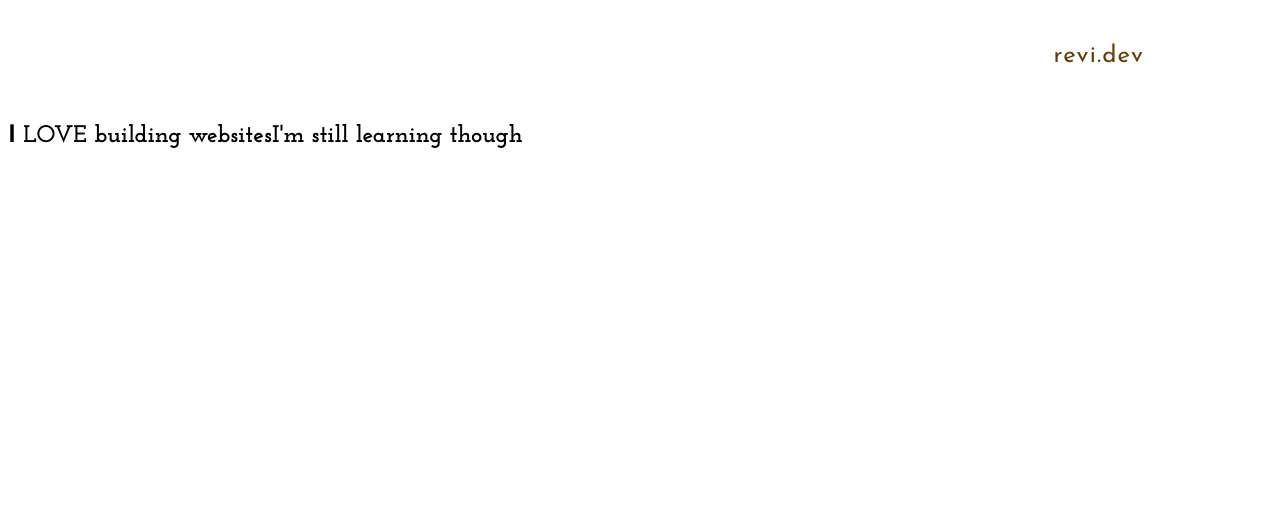
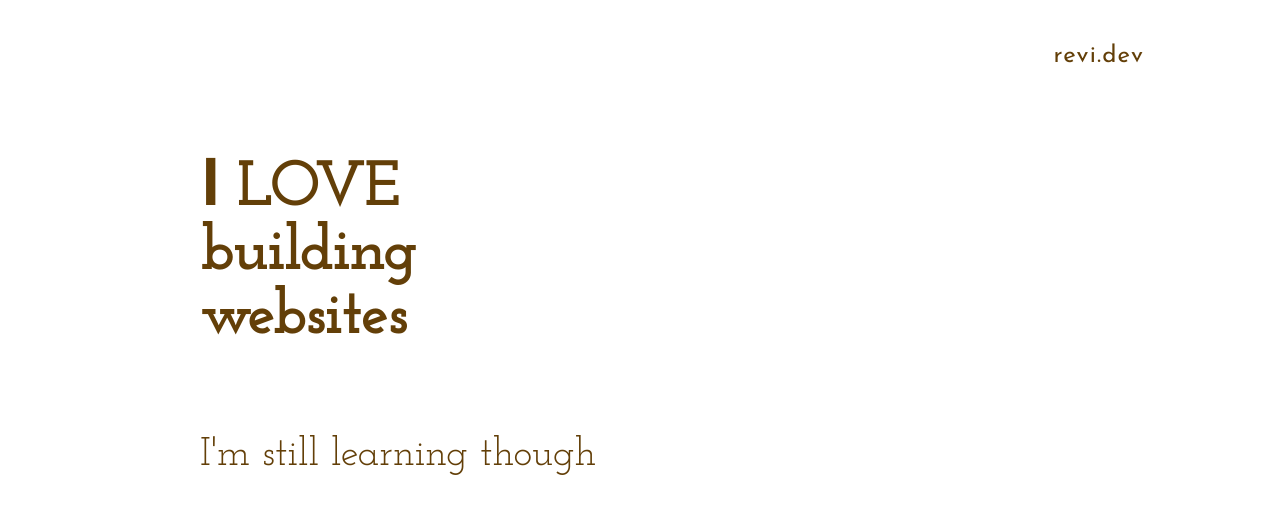
Before and after one commit to revi-hub/revi.dev-portfolio, a plain HTML site: page resources/index.html in a window 1280 px wide. Drawn offline with Linux system fonts and the light colour scheme.

Commit message:
Style hero section text

```diff
--- a/resources/landing-page.css
+++ b/resources/landing-page.css
@@ -15,6 +15,7 @@
         display: flex;
     }
 
+    /* Header navigation styles */
     .header-landing {
         flex-flow: row-reverse;
     }
@@ -34,3 +35,29 @@
     .header-landing--link:active {
         text-decoration: underline;
     }
+
+    /* Hero section styles */
+    .hero-container--text-wrapper{
+        flex-flow: column;
+        margin-left: 15vw;
+    }
+
+    .hero-container--h1, .hero-container--h2{
+        color: var(--clr-primary);
+    }
+
+    .hero-container--h1{
+        font-size: 64px;
+        font-weight: bold;
+        letter-spacing: -2px;
+        width: 284px;
+    }
+
+    .text-variation__regular{
+        font-weight: 500;
+    }
+
+    .hero-container--h2{
+        font-size: 40px;
+        font-weight: 500;
+    }
```
